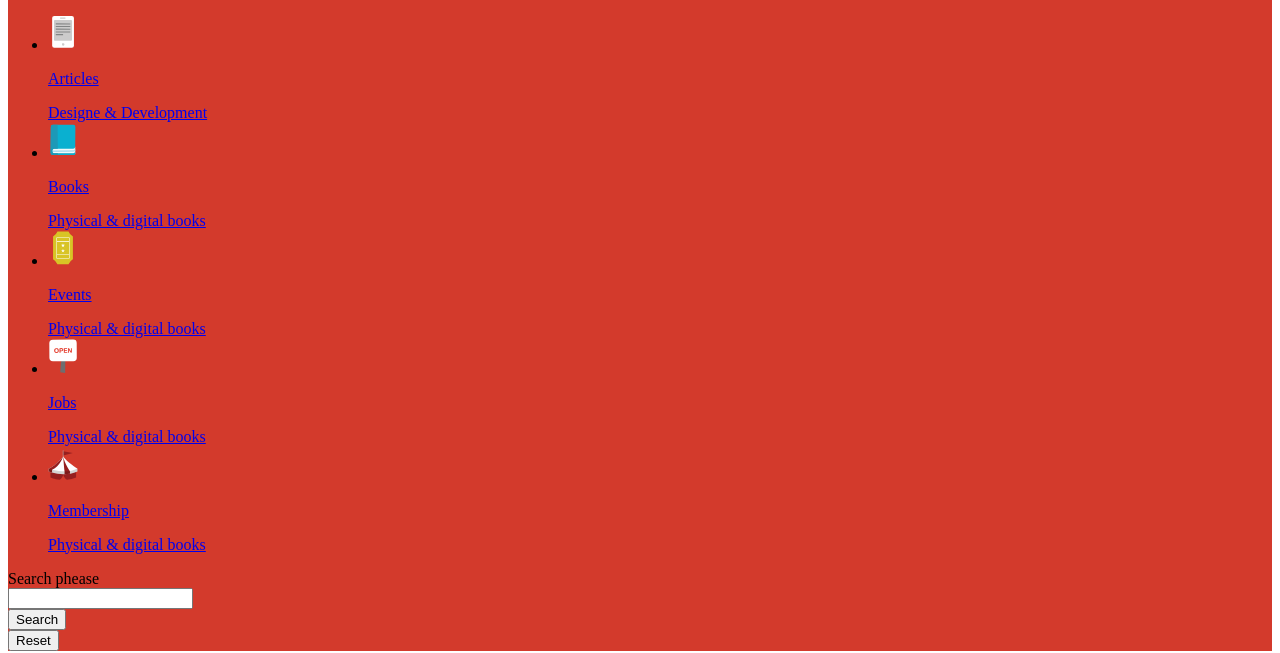
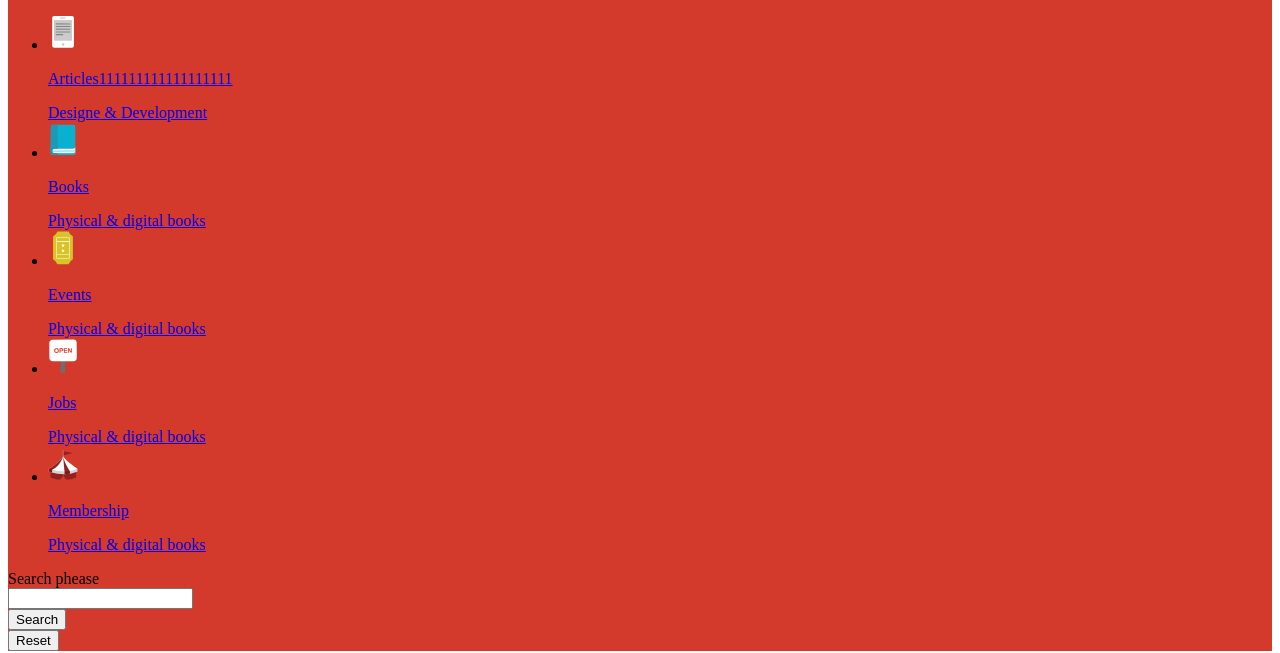
Before and after one commit to roman-iwanina/smashingMagazineWeb, a plain HTML site: page index.html in a window 1280 px wide. Shown: the part 147-800 px from the top of the page. Drawn offline with Linux system fonts and the light colour scheme.

Commit message:
Change name

```diff
--- a/index.html
+++ b/index.html
@@ -14,7 +14,7 @@
           <li>
             <a href="#articles">
               <img src="images/articles.svg" alt="Articles" width="30" />
-              <p>Articles</p>
+              <p>Articles111111111111111111</p>
               <span>Designe & Development</span>
             </a>
           </li>
```
